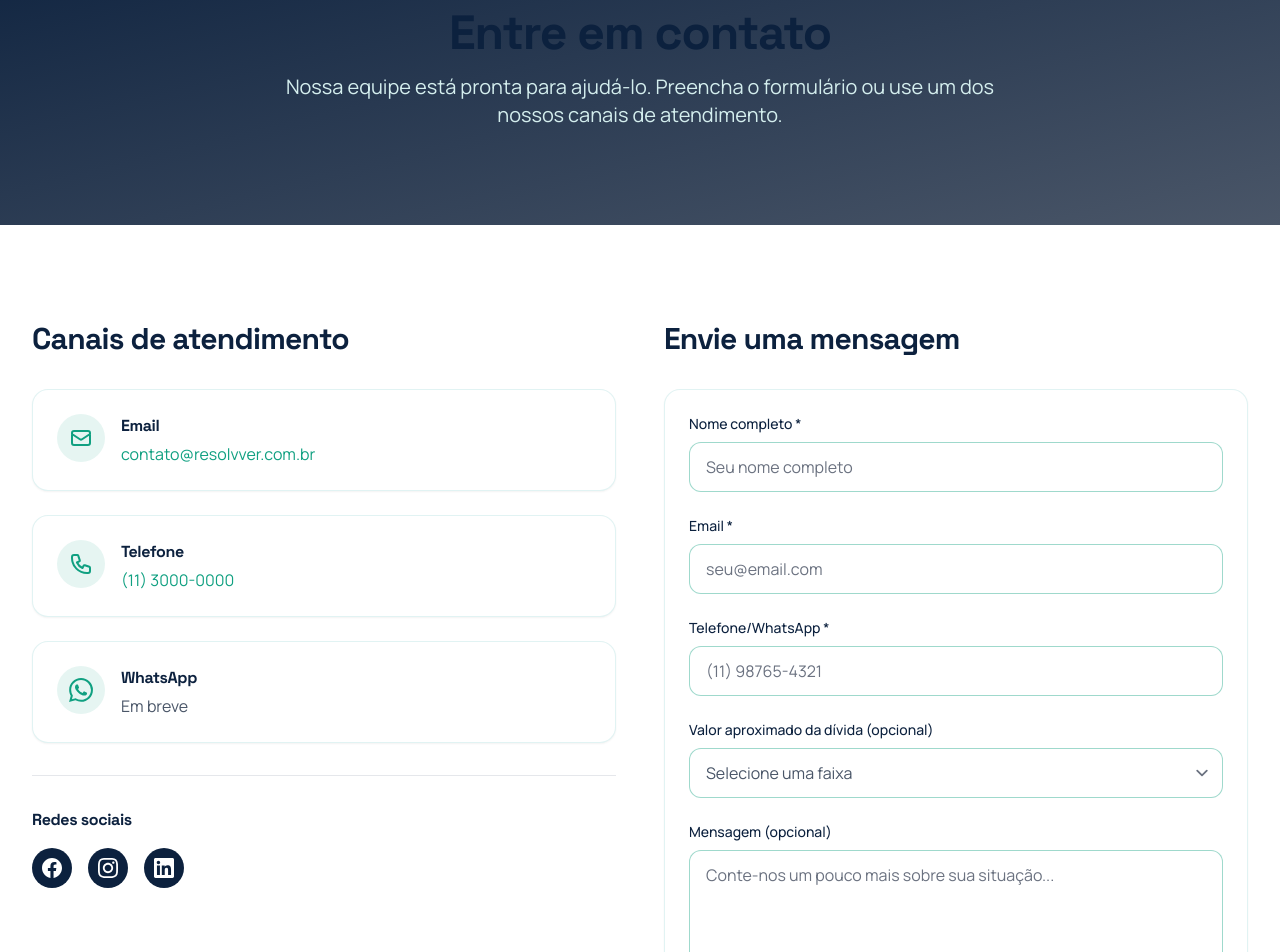
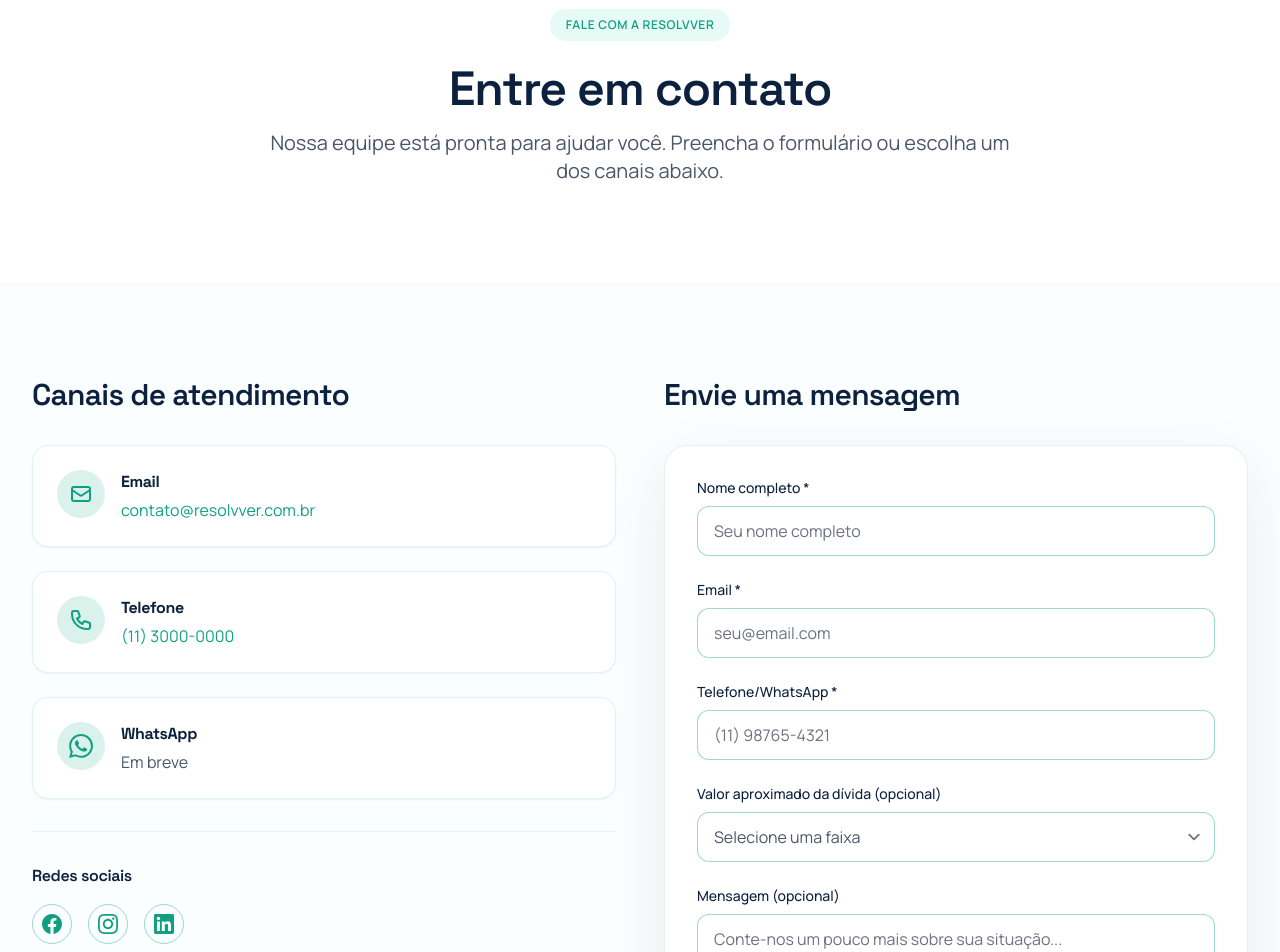
Before and after one commit to synapticcodes/resolvver_site, a Next.js app: page /contato in a window 1280 px wide. Shown: the part 200-1152 px from the top of the page. Built offline with nearby package versions, Linux system fonts and the light colour scheme.

Commit message:
modificacoes na sessao contato

```diff
--- a/src/app/contato/page.tsx
+++ b/src/app/contato/page.tsx
@@ -13,31 +13,36 @@ export default function ContactPage() {
   return (
     <>
       {/* Hero Section */}
-      <section className="py-16 md:py-24 bg-gradient-to-br from-brand-navy to-brand-slate text-white">
+      <section className="py-16 md:py-24 bg-white">
         <Container>
           <div className="max-w-3xl mx-auto text-center">
-            <h1 className="text-4xl md:text-5xl font-bold mb-4">Entre em contato</h1>
-            <p className="text-xl text-brand-sky">
-              Nossa equipe está pronta para ajudá-lo. Preencha o formulário ou use um dos nossos canais de atendimento.
+            <span className="inline-flex items-center gap-2 px-4 py-2 rounded-full bg-brand-mint text-brand-emerald text-xs font-semibold uppercase tracking-wider">
+              Fale com a Resolvver
+            </span>
+            <h1 className="text-4xl md:text-5xl font-semibold mt-6 mb-4 text-balance text-brand-navy">
+              Entre em contato
+            </h1>
+            <p className="text-lg md:text-xl text-brand-slate">
+              Nossa equipe está pronta para ajudar você. Preencha o formulário ou escolha um dos canais abaixo.
             </p>
           </div>
         </Container>
       </section>
 
       {/* Contact Content */}
-      <section className="py-16 md:py-24 bg-white">
+      <section className="py-16 md:py-24 bg-brand-sky/10">
         <Container>
           <div className="grid grid-cols-1 lg:grid-cols-2 gap-12">
             {/* Contact Info */}
             <div>
-              <h2 className="text-3xl font-bold text-brand-navy mb-8">
+              <h2 className="text-2xl md:text-3xl font-semibold text-brand-navy mb-8">
                 Canais de atendimento
               </h2>
 
               <div className="space-y-6">
-                <Card>
+                <Card className="bg-white border-brand-sky/70">
                   <div className="flex items-start">
-                    <div className="w-12 h-12 rounded-full bg-brand-emerald/10 flex items-center justify-center mr-4 flex-shrink-0">
+                    <div className="w-12 h-12 rounded-full bg-brand-emerald/15 flex items-center justify-center mr-4 flex-shrink-0">
                       <svg className="w-6 h-6 text-brand-emerald" fill="none" viewBox="0 0 24 24" stroke="currentColor">
                         <path strokeLinecap="round" strokeLinejoin="round" strokeWidth={2} d="M3 8l7.89 5.26a2 2 0 002.22 0L21 8M5 19h14a2 2 0 002-2V7a2 2 0 00-2-2H5a2 2 0 00-2 2v10a2 2 0 002 2z" />
                       </svg>
@@ -54,9 +59,9 @@ export default function ContactPage() {
                   </div>
                 </Card>
 
-                <Card>
+                <Card className="bg-white border-brand-sky/70">
                   <div className="flex items-start">
-                    <div className="w-12 h-12 rounded-full bg-brand-emerald/10 flex items-center justify-center mr-4 flex-shrink-0">
+                    <div className="w-12 h-12 rounded-full bg-brand-emerald/15 flex items-center justify-center mr-4 flex-shrink-0">
                       <svg className="w-6 h-6 text-brand-emerald" fill="none" viewBox="0 0 24 24" stroke="currentColor">
                         <path strokeLinecap="round" strokeLinejoin="round" strokeWidth={2} d="M3 5a2 2 0 012-2h3.28a1 1 0 01.948.684l1.498 4.493a1 1 0 01-.502 1.21l-2.257 1.13a11.042 11.042 0 005.516 5.516l1.13-2.257a1 1 0 011.21-.502l4.493 1.498a1 1 0 01.684.949V19a2 2 0 01-2 2h-1C9.716 21 3 14.284 3 6V5z" />
                       </svg>
@@ -73,9 +78,9 @@ export default function ContactPage() {
                   </div>
                 </Card>
 
-                <Card>
+                <Card className="bg-white border-brand-sky/70">
                   <div className="flex items-start">
-                    <div className="w-12 h-12 rounded-full bg-brand-emerald/10 flex items-center justify-center mr-4 flex-shrink-0">
+                    <div className="w-12 h-12 rounded-full bg-brand-emerald/15 flex items-center justify-center mr-4 flex-shrink-0">
                       <svg className="w-6 h-6 text-brand-emerald" fill="currentColor" viewBox="0 0 24 24">
                         <path d="M17.472 14.382c-.297-.149-1.758-.867-2.03-.967-.273-.099-.471-.148-.67.15-.197.297-.767.966-.94 1.164-.173.199-.347.223-.644.075-.297-.15-1.255-.463-2.39-1.475-.883-.788-1.48-1.761-1.653-2.059-.173-.297-.018-.458.13-.606.134-.133.298-.347.446-.52.149-.174.198-.298.298-.497.099-.198.05-.371-.025-.52-.075-.149-.669-1.612-.916-2.207-.242-.579-.487-.5-.669-.51-.173-.008-.371-.01-.57-.01-.198 0-.52.074-.792.372-.272.297-1.04 1.016-1.04 2.479 0 1.462 1.065 2.875 1.213 3.074.149.198 2.096 3.2 5.077 4.487.709.306 1.262.489 1.694.625.712.227 1.36.195 1.871.118.571-.085 1.758-.719 2.006-1.413.248-.694.248-1.289.173-1.413-.074-.124-.272-.198-.57-.347m-5.421 7.403h-.004a9.87 9.87 0 01-5.031-1.378l-.361-.214-3.741.982.998-3.648-.235-.374a9.86 9.86 0 01-1.51-5.26c.001-5.45 4.436-9.884 9.888-9.884 2.64 0 5.122 1.03 6.988 2.898a9.825 9.825 0 012.893 6.994c-.003 5.45-4.437 9.884-9.885 9.884m8.413-18.297A11.815 11.815 0 0012.05 0C5.495 0 .16 5.335.157 11.892c0 2.096.547 4.142 1.588 5.945L.057 24l6.305-1.654a11.882 11.882 0 005.683 1.448h.005c6.554 0 11.89-5.335 11.893-11.893a11.821 11.821 0 00-3.48-8.413z" />
                       </svg>
@@ -88,14 +93,14 @@ export default function ContactPage() {
                 </Card>
               </div>
 
-              <div className="mt-8 pt-8 border-t border-gray-200">
-                <h3 className="font-bold text-brand-navy mb-4">Redes sociais</h3>
+              <div className="mt-8 pt-8 border-t border-brand-sky/60">
+                <h3 className="font-semibold text-brand-navy mb-4">Redes sociais</h3>
                 <div className="flex space-x-4">
                   <a
                     href={siteConfig.links.facebook}
                     target="_blank"
                     rel="noopener noreferrer"
-                    className="w-10 h-10 rounded-full bg-brand-navy text-white flex items-center justify-center hover:bg-brand-emerald transition-colors"
+                    className="w-10 h-10 rounded-full border border-brand-emerald/40 text-brand-emerald flex items-center justify-center hover:bg-brand-emerald hover:text-white transition-colors"
                     aria-label="Facebook"
                   >
                     <svg className="w-5 h-5" fill="currentColor" viewBox="0 0 24 24">
@@ -106,7 +111,7 @@ export default function ContactPage() {
                     href={siteConfig.links.instagram}
                     target="_blank"
                     rel="noopener noreferrer"
-                    className="w-10 h-10 rounded-full bg-brand-navy text-white flex items-center justify-center hover:bg-brand-emerald transition-colors"
+                    className="w-10 h-10 rounded-full border border-brand-emerald/40 text-brand-emerald flex items-center justify-center hover:bg-brand-emerald hover:text-white transition-colors"
                     aria-label="Instagram"
                   >
                     <svg className="w-5 h-5" fill="currentColor" viewBox="0 0 24 24">
@@ -117,7 +122,7 @@ export default function ContactPage() {
                     href={siteConfig.links.linkedin}
                     target="_blank"
                     rel="noopener noreferrer"
-                    className="w-10 h-10 rounded-full bg-brand-navy text-white flex items-center justify-center hover:bg-brand-emerald transition-colors"
+                    className="w-10 h-10 rounded-full border border-brand-emerald/40 text-brand-emerald flex items-center justify-center hover:bg-brand-emerald hover:text-white transition-colors"
                     aria-label="LinkedIn"
                   >
                     <svg className="w-5 h-5" fill="currentColor" viewBox="0 0 24 24">
@@ -130,12 +135,12 @@ export default function ContactPage() {
 
             {/* Contact Form */}
             <div>
-              <h2 className="text-3xl font-bold text-brand-navy mb-8">
+              <h2 className="text-2xl md:text-3xl font-semibold text-brand-navy mb-8">
                 Envie uma mensagem
               </h2>
-              <Card>
+              <div className="rounded-3xl border border-brand-sky/70 bg-white p-8 shadow-soft">
                 <LeadForm />
-              </Card>
+              </div>
             </div>
           </div>
         </Container>
```
